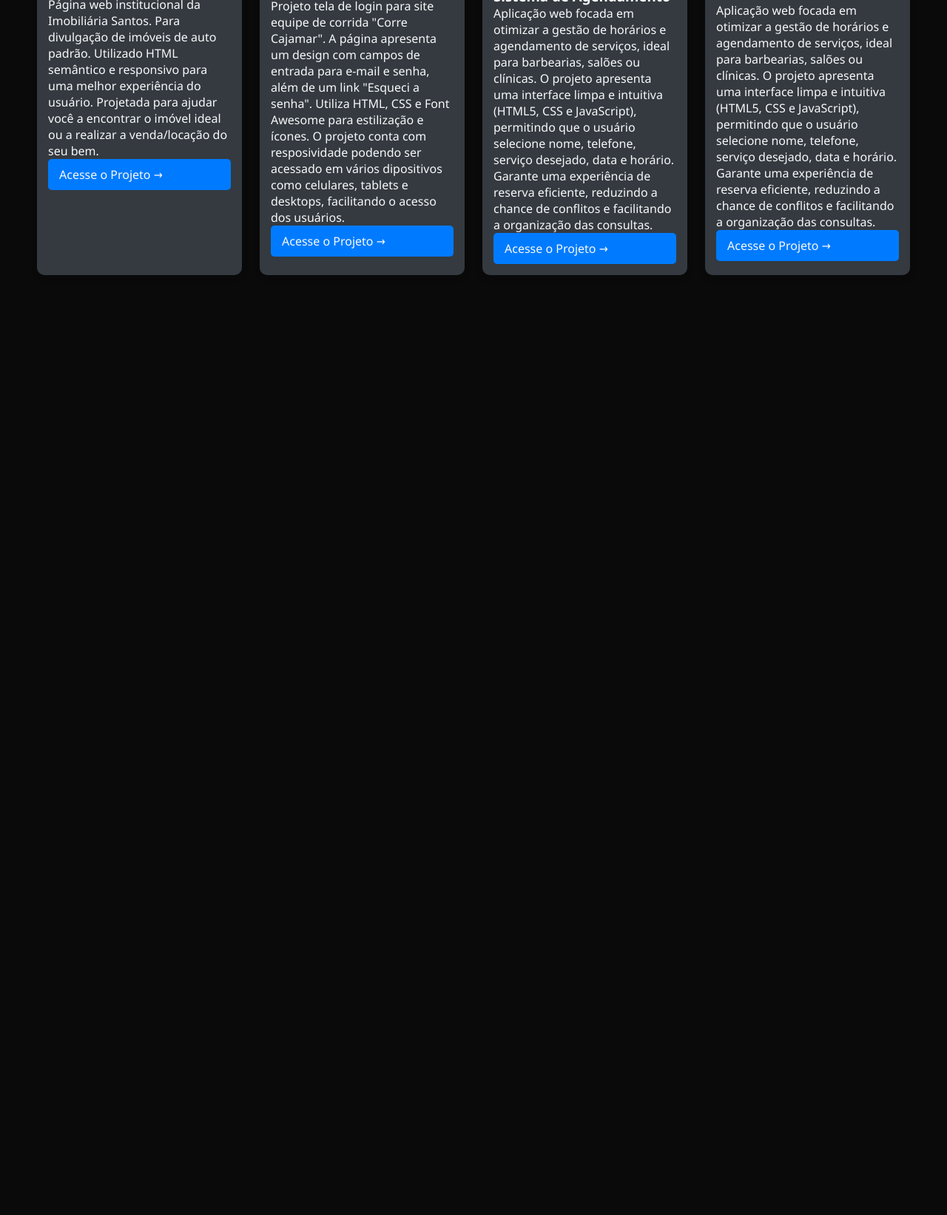
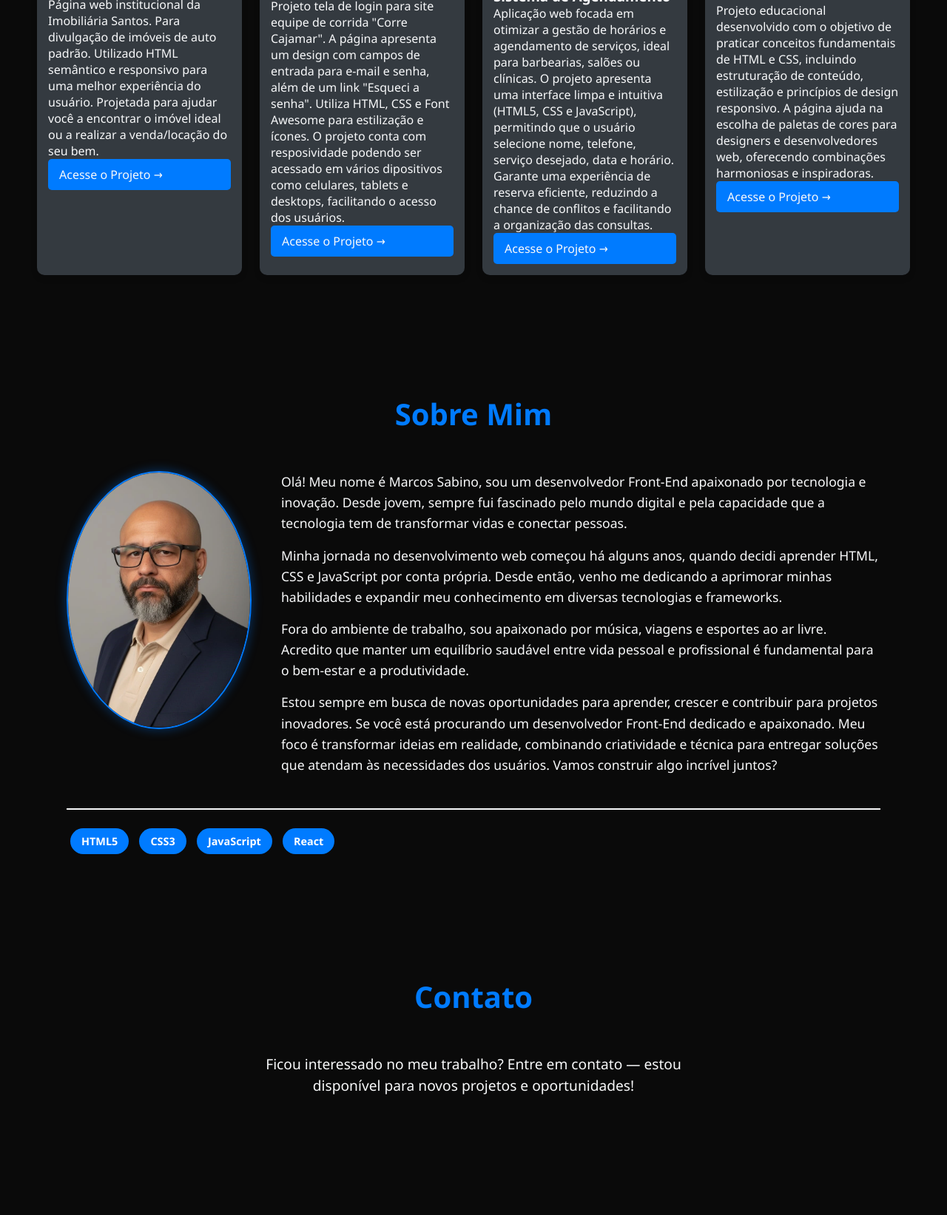
Before and after one commit to MaSabino74/Portifolio--Marcos--Sabino--Dev, a plain HTML site: page index.html in a window 1280 px wide. Shown: the part 1577-3220 px from the top of the page at 74% size. Before the commit the page ends 2029 px from the top, so only its background shows below. Drawn offline with Linux system fonts and the light colour scheme.

Commit message:
Finalizando seção "About"

```diff
--- a/index.html
+++ b/index.html
@@ -129,13 +129,72 @@
           <img src="paletasdecores.webp" alt="Imagem do Projeto Paletas de cores">
             <div class="conteudo-projeto">
              <h3>Paleta de Cores</h3>
-             <p>Aplicação web focada em otimizar a gestão de horários e agendamento de serviços, ideal para
-                barbearias, salões ou clínicas. O projeto apresenta uma interface limpa e intuitiva (HTML5, CSS e
-                JavaScript), permitindo que o usuário selecione nome, telefone, serviço desejado, data e horário.
-                Garante uma experiência de reserva eficiente, reduzindo a chance de conflitos e facilitando a organização das consultas.
+             <p>Projeto educacional desenvolvido com o objetivo de
+                praticar conceitos fundamentais de HTML e CSS, incluindo
+                estruturação de conteúdo, estilização e princípios de design
+                responsivo. A página ajuda na escolha de paletas de cores para designers e desenvolvedores web, oferecendo combinações harmoniosas e inspiradoras.
              </p>
              <a class="viewProject" href= "https://geradordepaletadecores.netlify.app/" target="_blank">Acesse o Projeto →</a>
             </div>
+        </div>
+    </section>
+    <!-- Seção Sobre Mim -->
+    <section class="secao" id="about">
+        <h2 class="titulo-secao">Sobre Mim</h2>
+        <div class="sobre-mim">
+            <div class="foto-perfil">
+                <img src="MarcosSabinoProfile.webp" alt="Foto de Marcos Sabino">
+            </div>
+            <div class="conteudo-sobre">
+                <p>Olá! Meu nome é Marcos Sabino, sou um desenvolvedor Front-End apaixonado por tecnologia e inovação. Desde
+                    jovem, sempre fui fascinado pelo mundo digital e pela capacidade que a tecnologia tem de transformar
+                    vidas e conectar pessoas.
+                </p>
+                <p>Minha jornada no desenvolvimento web começou há alguns anos, quando decidi aprender HTML, CSS e
+                    JavaScript por conta própria. Desde então, venho me dedicando a aprimorar minhas habilidades e expandir
+                    meu conhecimento em diversas tecnologias e frameworks.
+                </p>
+                <p>Fora do ambiente de trabalho, sou apaixonado por música, viagens e esportes ao ar livre. Acredito que
+                    manter um equilíbrio saudável entre vida pessoal e profissional é fundamental para o bem-estar e a
+                    produtividade.
+                </p>
+                <p>Estou sempre em busca de novas oportunidades para aprender, crescer e contribuir para projetos
+                    inovadores.
+                    Se você está procurando um desenvolvedor Front-End dedicado e apaixonado. Meu foco é transformar ideias
+                    em realidade, combinando criatividade e técnica para entregar soluções que atendam às necessidades dos
+                    usuários. Vamos construir algo incrível juntos?
+                </p>
+            </div>
+
+            <div class="habilidades">
+                <span class="tag-habilidades">HTML5</span>
+                <span class="tag-habilidades">CSS3</span>
+                <span class="tag-habilidades">JavaScript</span>
+                <span class="tag-habilidades">React</span>
+            </div>
+        </div>
+    </section>
+
+    <section class="secao" id="contact">
+        <div class="contato">
+            <h2 class="titulo-secao">Contato</h2>
+            <p>
+                Ficou interessado no meu trabalho? Entre em contato — estou disponível para novos projetos e oportunidades!
+            </p>
+        </div>
+        <div class="rede">
+            <a href="https://www.linkedin.com/in/marcos-sabino-dev/" target="_blank">
+                <i class="fa-brands fa-square-linkedin"></i>
+            </a>
+            <a href="https;//github.com/MarcosSabinoDev" target="_blank">
+                <i class="fa-brands fa-square-github"></i>
+            </a>
+            <a href="mailto:markshopdev1974@gmail.com" target="_blank">
+                <i class="fa-solid fa-envelope"></i>
+            </a>
+            <a href="https://wa.me/5511930291500" target="_blank">
+                <i class="fa-brands fa-square-whatsapp"></i>
+            </a>
         </div>
     </section>
 
--- a/style.css
+++ b/style.css
@@ -177,3 +177,112 @@ header a:hover {
 .viewProject:hover{
     background-color:#0056b3;
 }
+/* --- ESTILOS DO CONTÊINER PRINCIPAL "SOBRE MIM" --- */
+.sobre-mim{
+    display: flex;
+    flex-wrap: wrap;
+    justify-content: center;
+    align-items: flex-start;
+    max-width: 1100px;
+    margin: 0 auto;
+}
+
+/* --- ESTILOS DA FOTO DE PERFIL --- */
+.foto-perfil {
+    flex: 0 0 250px;
+    margin-right: 40px;
+    margin-bottom: 30px;
+}
+
+.foto-perfil img {
+    width: 100%;
+    border-radius: 50%;
+    border: 2px solid var(--cor-principal);
+    box-shadow: 0 0 15px rgba(0, 123, 255, 0.4);
+    display: block;
+}
+
+/* --- ESTILOS DO CONTEÚDO DE TEXTO --- */
+.conteudo-sobre {
+    flex: 1;
+    min-width: 300px;
+    background-color: var()
+}
+
+.conteudo-sobre p {
+    font-size: 1.1em;
+    line-height: 1.6;
+    margin-bottom: 15px;
+}
+
+/* --- ESTILOS DAS HABILIDADES (TAGS) --- */
+.habilidades {
+    flex-basis: 100%;
+    margin-top: 30px;
+    border-top: 2px solid var(--cor-clara);
+    padding-top: 20px;
+}
+
+.tag-habilidades {
+    display: inline-block;
+    background-color: var(--cor-principal);
+    color: white;
+    padding: 8px 15px;
+    border-radius: 20px;
+    margin: 5px;
+    font-size: 0.9em;
+    font-weight: bold;
+}
+/* --- ESTILOS DO CONTÊINER DE TEXTO DO CONTATO --- */
+.contato {
+    text-align: center;
+    max-width: 600px;
+    margin: 0 auto 40px auto;
+}
+
+.contato p {
+    font-size: 1.2em;
+    line-height: 1.5;
+    margin-top: 20px;
+}
+/* --- ESTILOS DO CONTÊINER DE REDES SOCIAIS --- */
+/* --- Container dos Ícones --- */
+.rede {
+    display: flex;
+    justify-content: center;
+    padding: 20px 0;
+}
+
+/* --- Estilo Base dos Ícones --- */
+.rede a i {
+    font-size: 36px;
+    color: #555;
+    cursor: pointer;
+    transition: all 0.3s ease;
+}
+
+/* --- Efeitos Hover Específicos por Rede Social --- */
+
+/* LinkedIn */
+.fa-square-linkedin:hover {
+    color: #0A66C2; /* Cor oficial do LinkedIn (Azul) */
+    transform: translateY(-3px); /* Pequeno movimento para cima */
+}
+
+/* GitHub */
+.fa-square-github:hover {
+    color: #333; /* Cor oficial do GitHub (Preto/Cinza Escuro) */
+    transform: translateY(-3px);
+}
+
+/* E-mail */
+.fa-envelope:hover {
+    color: #D93025; /* Um vermelho do Gmail/Google para representar */
+    transform: translateY(-3px);
+}
+
+/* WhatsApp */
+.fa-square-whatsapp:hover {
+    color: #25D366; /* Cor oficial do WhatsApp (Verde) */
+    transform: translateY(-3px);
+}
```
